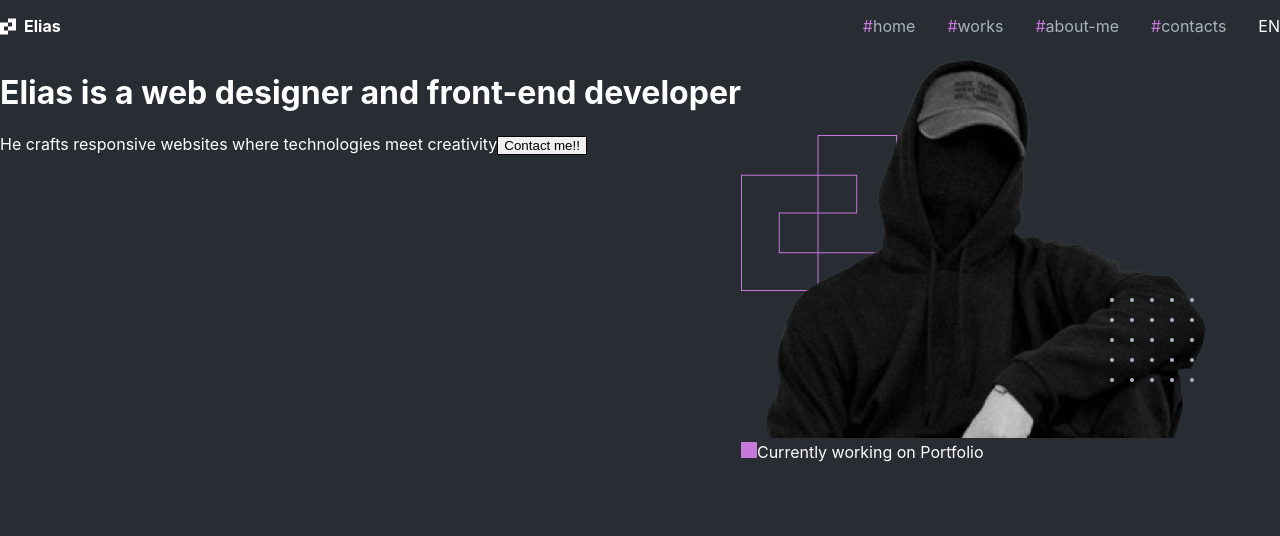
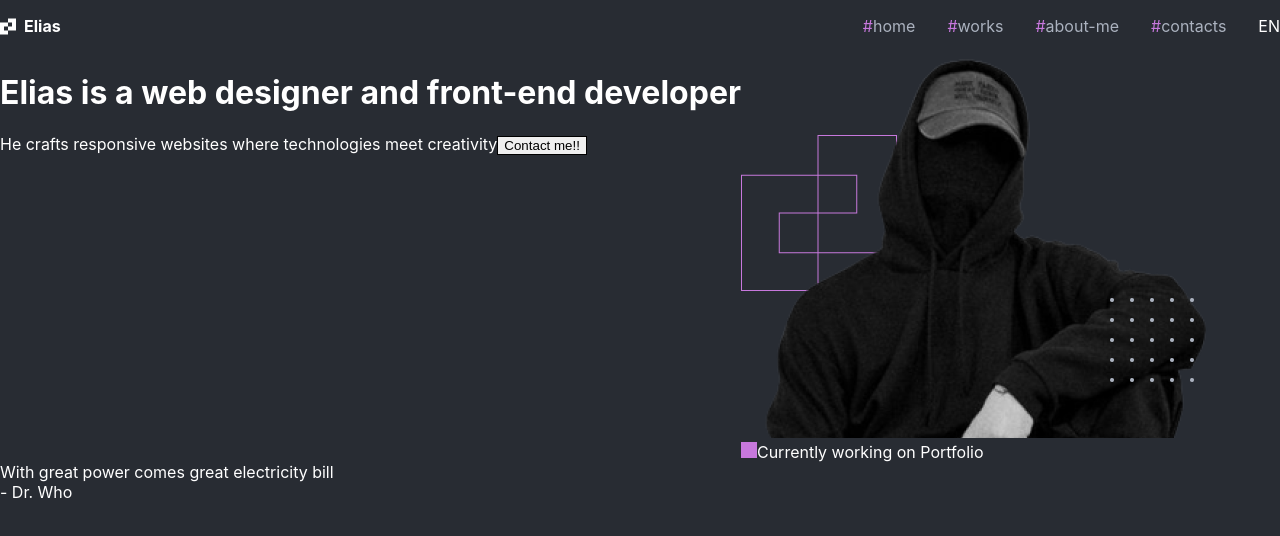
Before and after one commit to ElenaNam/portfolio, a React app: page / in a window 1280 px wide. Shown: the top 536 px of the page. Built offline with nearby package versions, Linux system fonts and the light colour scheme.

Commit message:
add quote to main section

```diff
--- a/src/layout/sections/main/Main.tsx
+++ b/src/layout/sections/main/Main.tsx
@@ -18,6 +18,10 @@ export const Main = () => {
                 <Note>Currently working on Portfolio</Note>
             </div>
         </FlexWrapper>
+        <QuoteBox>
+            <QuoteTitle>With great power comes great electricity bill</QuoteTitle>
+            <QuoteAuthor>- Dr. Who</QuoteAuthor>
+        </QuoteBox>
     </StyledMain>
   );
 };
@@ -44,3 +48,15 @@ const Note = styled.div`
         background-color: #C778DD;
     }
 `
+
+const QuoteBox = styled.div`
+
+`
+
+const QuoteTitle = styled.div`
+
+`
+
+const QuoteAuthor = styled.div`
+
+`
```
